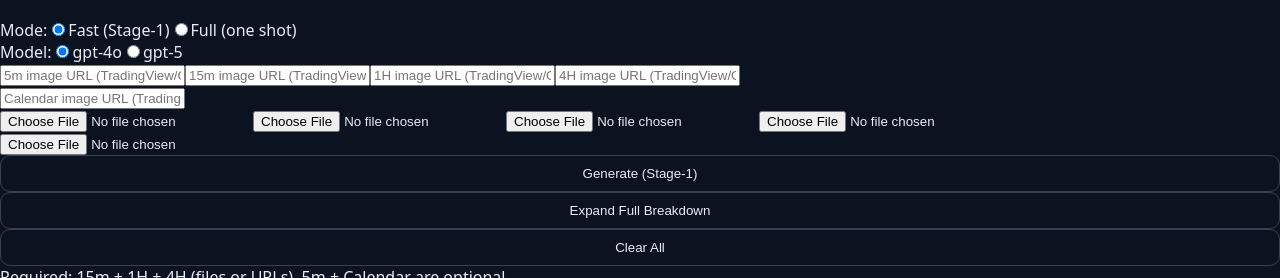
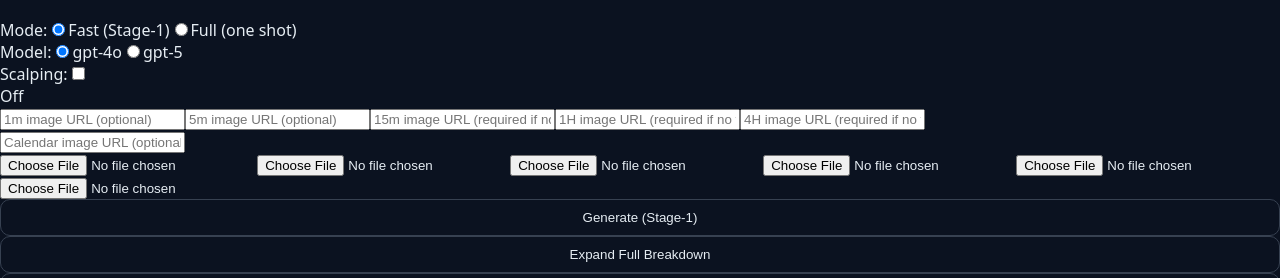
Before and after one commit to yorickbon/trade-plan-app, a Next.js app: page / in a window 1280 px wide. Shown: the part 674-952 px from the top of the page. Built offline with nearby package versions, Linux system fonts and the light colour scheme; no server answers.

Commit message:
Update VisionUpload.tsx

```diff
--- a/components/VisionUpload.tsx
+++ b/components/VisionUpload.tsx
@@ -32,22 +32,25 @@ export default function VisionUpload({
   resetSignal = 0,
 }: Props) {
   // Files
-  const [m5, setM5] = useState<File | null>(null);      // NEW
-  const [m15, setM15] = useState<File | null>(null);
-  const [h1, setH1] = useState<File | null>(null);
-  const [h4, setH4] = useState<File | null>(null);
-  const [calendar, setCalendar] = useState<File | null>(null);
+  const [m1, setM1] = useState<File | null>(null);      // NEW (optional)
+  const [m5, setM5] = useState<File | null>(null);      // optional
+  const [m15, setM15] = useState<File | null>(null);    // required (file or URL)
+  const [h1, setH1] = useState<File | null>(null);      // required (file or URL)
+  const [h4, setH4] = useState<File | null>(null);      // required (file or URL)
+  const [calendar, setCalendar] = useState<File | null>(null); // optional
 
   // URLs
-  const [m5Url, setM5Url] = useState("");               // NEW
-  const [m15Url, setM15Url] = useState("");
-  const [h1Url, setH1Url] = useState("");
-  const [h4Url, setH4Url] = useState("");
-  const [calendarUrl, setCalendarUrl] = useState("");
+  const [m1Url, setM1Url] = useState("");               // NEW (optional)
+  const [m5Url, setM5Url] = useState("");               // optional
+  const [m15Url, setM15Url] = useState("");             // required (file or URL)
+  const [h1Url, setH1Url] = useState("");               // required (file or URL)
+  const [h4Url, setH4Url] = useState("");               // required (file or URL)
+  const [calendarUrl, setCalendarUrl] = useState("");   // optional
 
   // Mode & flow
   const [mode, setMode] = useState<"fast" | "full">("fast");
   const [model, setModel] = useState<"gpt-4o" | "gpt-5">("gpt-4o");
+  const [scalping, setScalping] = useState<boolean>(false); // NEW
   const [cacheKey, setCacheKey] = useState<string | null>(null);
   const [stage1Text, setStage1Text] = useState<string>("");
 
@@ -57,7 +60,8 @@ export default function VisionUpload({
   const [bundledHeadlines, setBundledHeadlines] = useState<number>(0);
 
   // Refs
-  const refM5 = useRef<HTMLInputElement>(null);          // NEW
+  const refM1 = useRef<HTMLInputElement>(null);          // NEW
+  const refM5 = useRef<HTMLInputElement>(null);
   const refM15 = useRef<HTMLInputElement>(null);
   const refH1 = useRef<HTMLInputElement>(null);
   const refH4 = useRef<HTMLInputElement>(null);
@@ -69,7 +73,8 @@ export default function VisionUpload({
   }
 
   function clearAll() {
-    setM5(null); setM5Url(""); if (refM5.current) refM5.current.value = "";   // NEW
+    setM1(null); setM1Url(""); if (refM1.current) refM1.current.value = "";   // NEW
+    setM5(null); setM5Url(""); if (refM5.current) refM5.current.value = "";
     setM15(null); setM15Url(""); if (refM15.current) refM15.current.value = "";
     setH1(null); setH1Url(""); if (refH1.current) refH1.current.value = "";
     setH4(null); setH4Url(""); if (refH4.current) refH4.current.value = "";
@@ -78,6 +83,7 @@ export default function VisionUpload({
     setStage1Text("");
     setError(null);
     setBundledHeadlines(0);
+    // do NOT change scalping/model/mode on clear
   }
 
   useEffect(() => { clearAll(); /* eslint-disable-next-line */ }, [instrument, resetSignal]);
@@ -103,22 +109,25 @@ export default function VisionUpload({
       fd.append("instrument", instrument);
       fd.append("model", model);
       if (mode === "fast") fd.append("mode", "fast");
+      if (scalping) fd.append("scalping", "true"); // NEW (toggle → backend flag)
 
-      // Files
-      if (m5) fd.append("m5", m5);                     // NEW
+      // Files (optional/required as noted)
+      if (m1) fd.append("m1", m1);                 // NEW
+      if (m5) fd.append("m5", m5);
       if (m15) fd.append("m15", m15);
       if (h1) fd.append("h1", h1);
       if (h4) fd.append("h4", h4);
       if (calendar) fd.append("calendar", calendar);
 
-      // URLs
-      if (m5Url) fd.append("m5Url", m5Url.trim());     // NEW
+      // URLs (optional/required as noted)
+      if (m1Url) fd.append("m1Url", m1Url.trim()); // NEW
+      if (m5Url) fd.append("m5Url", m5Url.trim());
       if (m15Url) fd.append("m15Url", m15Url.trim());
       if (h1Url) fd.append("h1Url", h1Url.trim());
       if (h4Url) fd.append("h4Url", h4Url.trim());
       if (calendarUrl) fd.append("calendarUrl", calendarUrl.trim());
 
-      // Headlines
+      // Headlines (bundle on client as before)
       const headlines = await fetchHeadlinesForInstrument(instrument);
       if (headlines.length) {
         fd.append("headlinesJson", JSON.stringify(headlines));
@@ -196,23 +205,42 @@ export default function VisionUpload({
             gpt-5
           </label>
         </div>
+
+        {/* NEW: Scalping toggle */}
+        <div className="flex items-center gap-2">
+          <label className="text-sm font-medium">Scalping:</label>
+          <label className="relative inline-flex items-center cursor-pointer">
+            <input
+              type="checkbox"
+              className="sr-only peer"
+              checked={scalping}
+              onChange={() => setScalping((v) => !v)}
+              disabled={busy}
+            />
+            <div className="w-10 h-5 bg-neutral-700 peer-focus:outline-none rounded-full peer
+                            peer-checked:bg-emerald-600 transition-colors"></div>
+            <span className="ml-2 text-xs opacity-80">{scalping ? "On" : "Off"}</span>
+          </label>
+        </div>
       </div>
 
       {/* URL row */}
-      <div className="grid grid-cols-1 md:grid-cols-4 gap-2">
-        <input className="px-2 py-1 rounded bg-neutral-900 border border-neutral-700" placeholder="5m image URL (TradingView/Gyazo)" value={m5Url} onChange={(e) => setM5Url(e.target.value)} disabled={busy} />
-        <input className="px-2 py-1 rounded bg-neutral-900 border border-neutral-700" placeholder="15m image URL (TradingView/Gyazo)" value={m15Url} onChange={(e) => setM15Url(e.target.value)} disabled={busy} />
-        <input className="px-2 py-1 rounded bg-neutral-900 border border-neutral-700" placeholder="1H image URL (TradingView/Gyazo)" value={h1Url} onChange={(e) => setH1Url(e.target.value)} disabled={busy} />
-        <input className="px-2 py-1 rounded bg-neutral-900 border border-neutral-700" placeholder="4H image URL (TradingView/Gyazo)" value={h4Url} onChange={(e) => setH4Url(e.target.value)} disabled={busy} />
+      <div className="grid grid-cols-1 md:grid-cols-5 gap-2">
+        <input className="px-2 py-1 rounded bg-neutral-900 border border-neutral-700" placeholder="1m image URL (optional)" value={m1Url} onChange={(e) => setM1Url(e.target.value)} disabled={busy} />
+        <input className="px-2 py-1 rounded bg-neutral-900 border border-neutral-700" placeholder="5m image URL (optional)" value={m5Url} onChange={(e) => setM5Url(e.target.value)} disabled={busy} />
+        <input className="px-2 py-1 rounded bg-neutral-900 border border-neutral-700" placeholder="15m image URL (required if no file)" value={m15Url} onChange={(e) => setM15Url(e.target.value)} disabled={busy} />
+        <input className="px-2 py-1 rounded bg-neutral-900 border border-neutral-700" placeholder="1H image URL (required if no file)" value={h1Url} onChange={(e) => setH1Url(e.target.value)} disabled={busy} />
+        <input className="px-2 py-1 rounded bg-neutral-900 border border-neutral-700" placeholder="4H image URL (required if no file)" value={h4Url} onChange={(e) => setH4Url(e.target.value)} disabled={busy} />
       </div>
 
       {/* Calendar URL */}
       <div>
-        <input className="px-2 py-1 rounded bg-neutral-900 border border-neutral-700 w-full" placeholder="Calendar image URL (TradingView/Gyazo)" value={calendarUrl} onChange={(e) => setCalendarUrl(e.target.value)} disabled={busy} />
+        <input className="px-2 py-1 rounded bg-neutral-900 border border-neutral-700 w-full" placeholder="Calendar image URL (optional)" value={calendarUrl} onChange={(e) => setCalendarUrl(e.target.value)} disabled={busy} />
       </div>
 
       {/* File row */}
-      <div className="grid grid-cols-1 md:grid-cols-4 gap-2">
+      <div className="grid grid-cols-1 md:grid-cols-5 gap-2">
+        <input type="file" ref={refM1} accept="image/*" onChange={(e) => setM1(e.target.files?.[0] || null)} disabled={busy} />   {/* NEW */}
         <input type="file" ref={refM5} accept="image/*" onChange={(e) => setM5(e.target.files?.[0] || null)} disabled={busy} />
         <input type="file" ref={refM15} accept="image/*" onChange={(e) => setM15(e.target.files?.[0] || null)} disabled={busy} />
         <input type="file" ref={refH1} accept="image/*" onChange={(e) => setH1(e.target.files?.[0] || null)} disabled={busy} />
@@ -243,7 +271,7 @@ export default function VisionUpload({
       {error && <div className="text-sm text-red-400 whitespace-pre-wrap border border-red-800/60 bg-red-900/10 rounded p-2">{error}</div>}
 
       <div className="text-xs opacity-70">
-        Required: 15m + 1H + 4H (files or URLs). 5m + Calendar are optional.
+        Required: 15m + 1H + 4H (files or URLs). 5m + 1m + Calendar are optional. Scalping toggle simply adds <code>scalping=true</code> in the request.
       </div>
     </div>
   );
```
